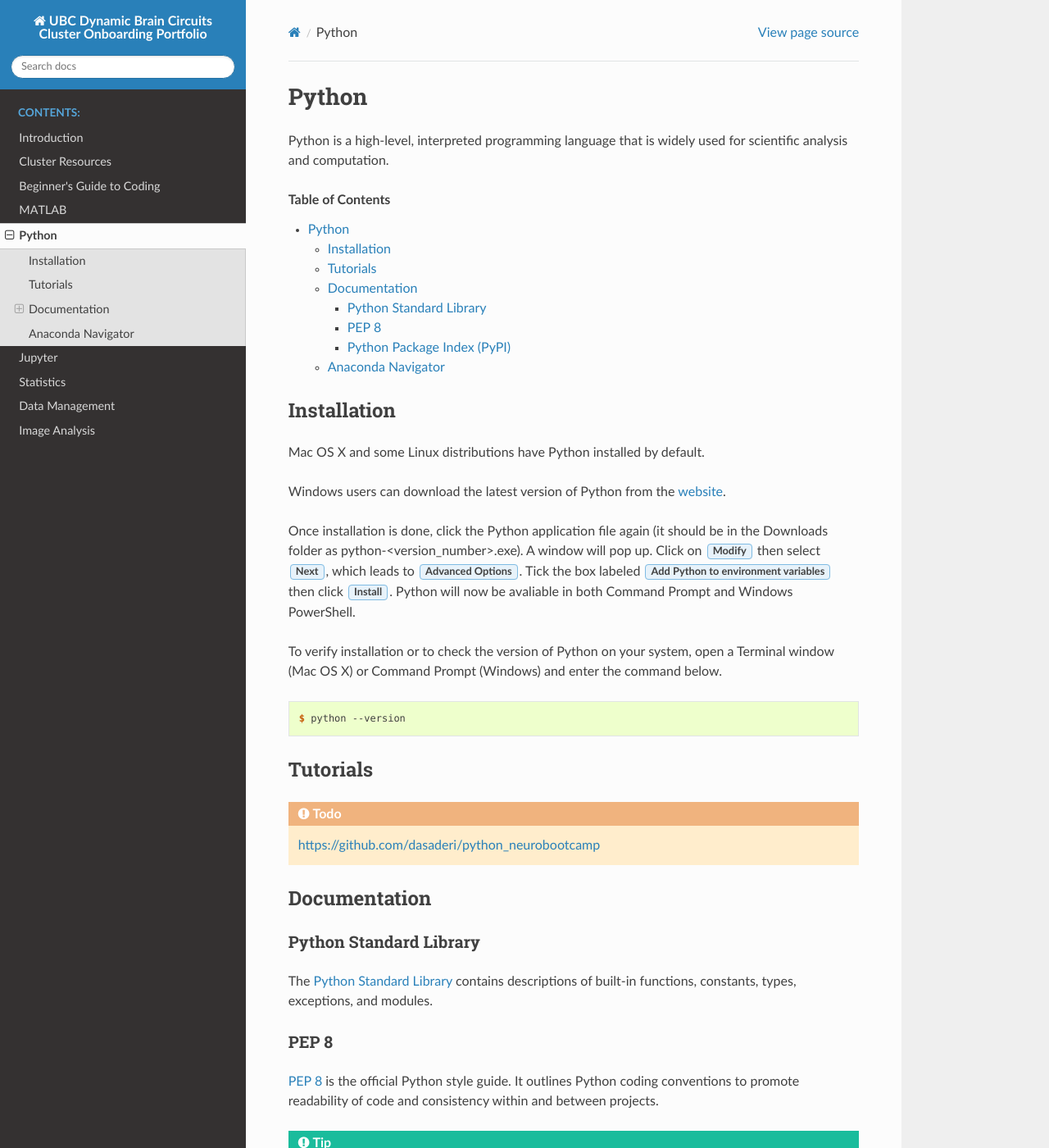
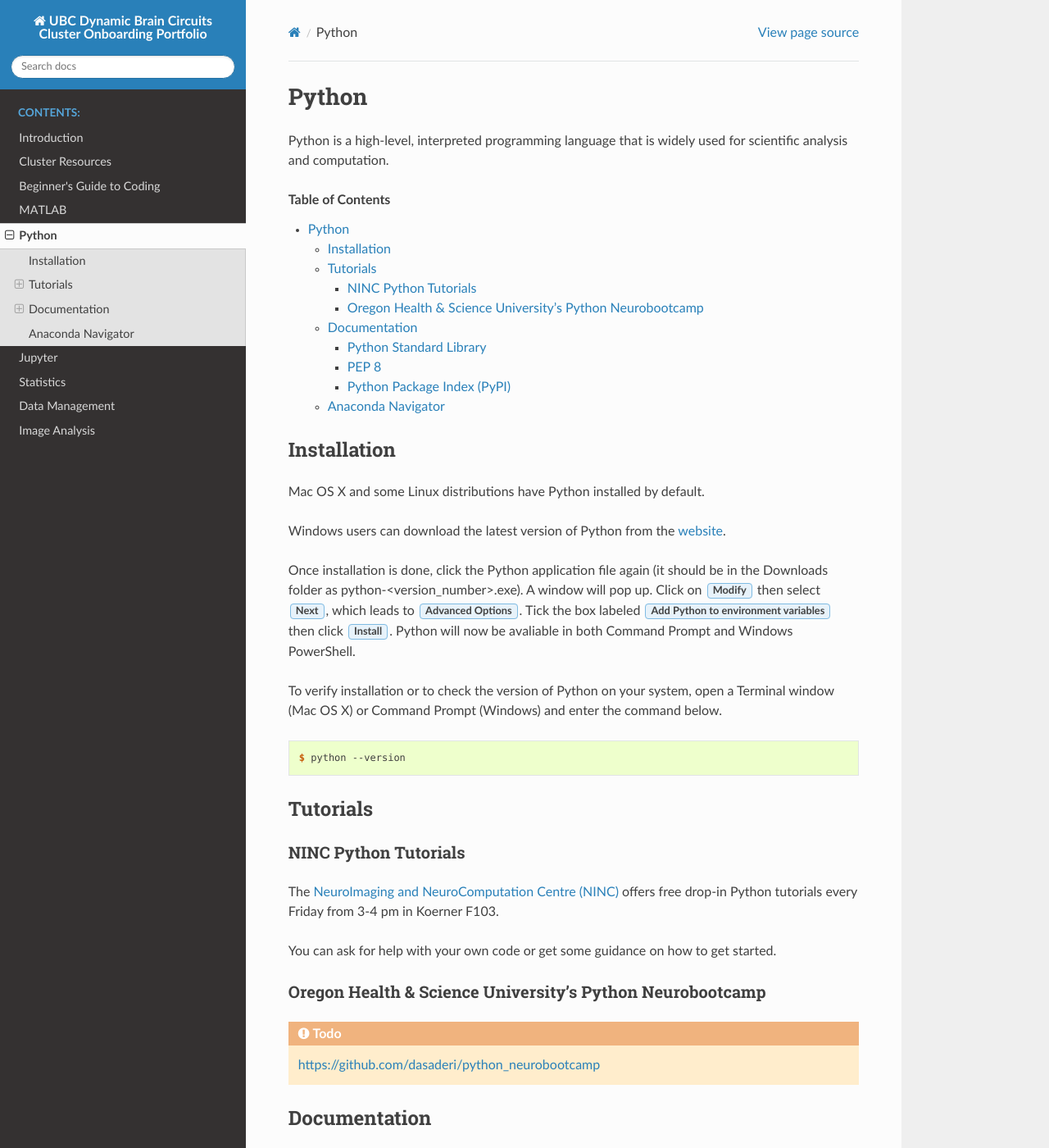
Before and after one commit to ubcbraincircuits/onboarding, a Sphinx documentation site: the page built from source/python.rst, in a window 1280 px wide and 1400 px high. Shown: the whole window at 82% size. Built offline with Sphinx 7.4.7 and the Read the Docs theme 2.0.0, drawn with Linux system fonts in a browser that asks for light colours.

Commit message:
Write up NINC tutorial

```diff
--- a/source/python.rst
+++ b/source/python.rst
@@ -32,6 +32,17 @@ or Command Prompt (Windows) and enter the command below.
 *********
 Tutorials
 *********
+
+NINC Python Tutorials
+=====================
+
+The `NeuroImaging and NeuroComputation Centre (NINC) <https://ninc.centreforbrainhealth.ca/>`__
+offers free drop-in Python tutorials every Friday from 3-4 pm in Koerner F103.
+
+You can ask for help with your own code or get some guidance on how to get started.
+
+Oregon Health & Science University's Python Neurobootcamp
+=========================================================
 
 .. todo::
 	https://github.com/dasaderi/python_neurobootcamp
```
